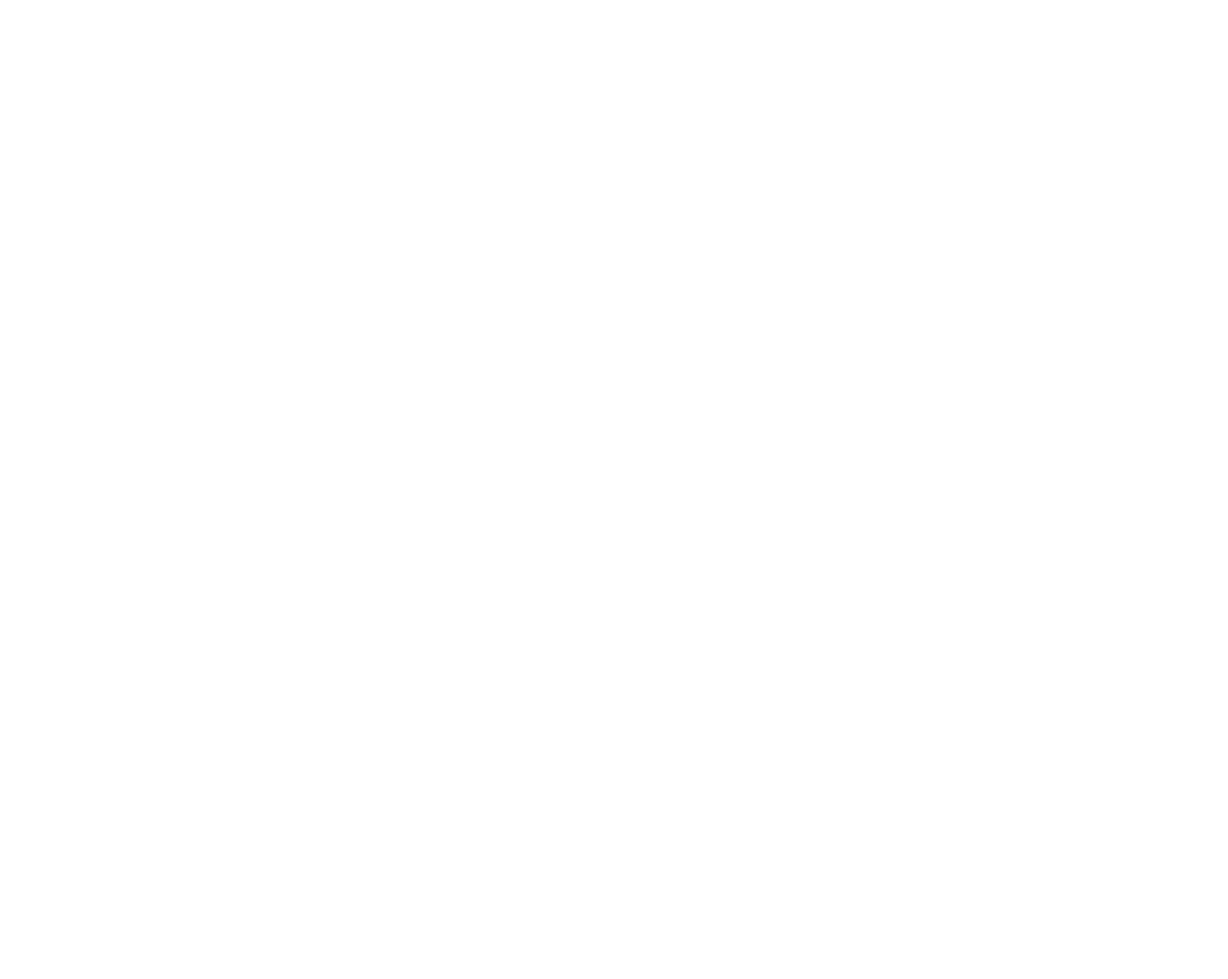
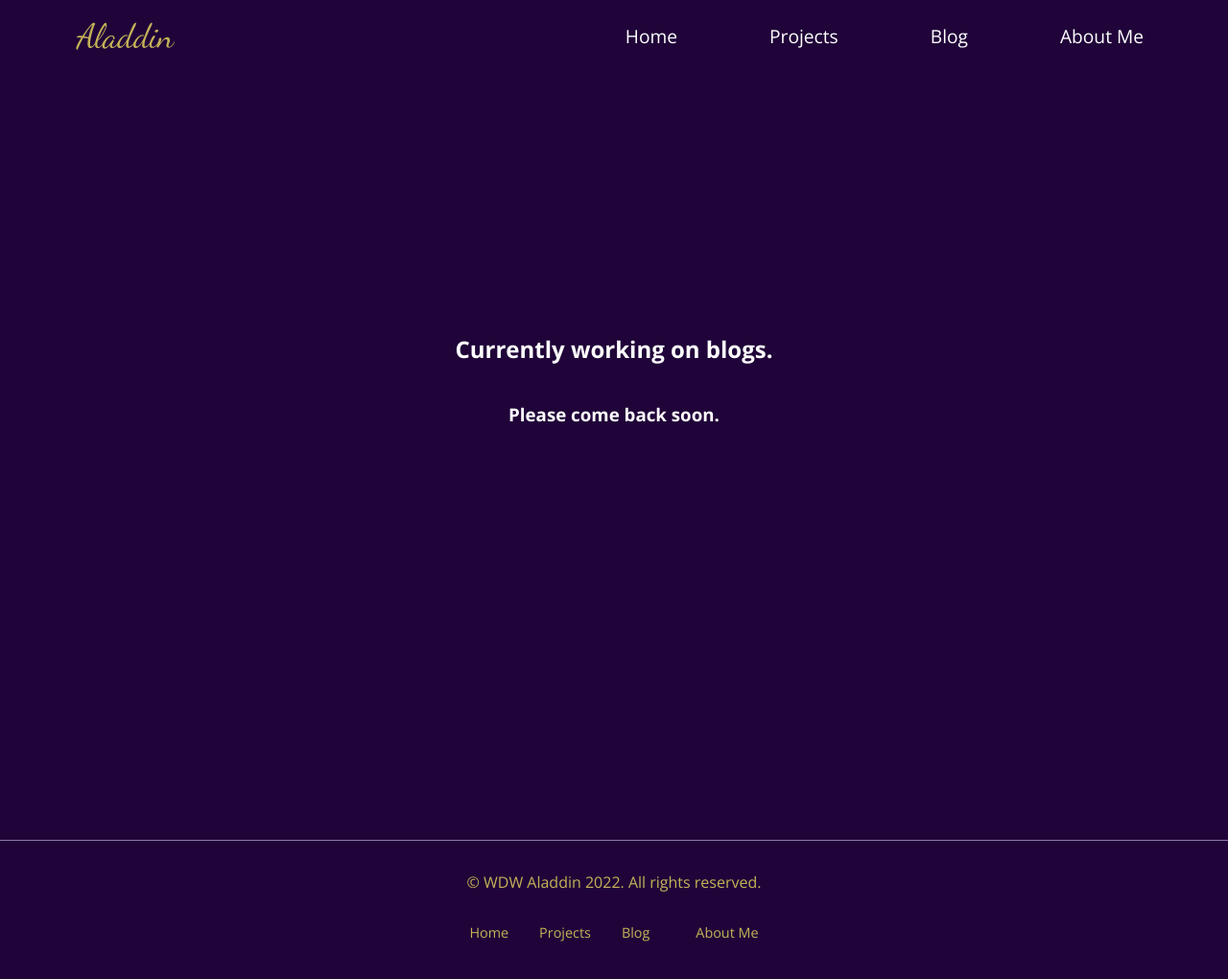
Before and after one commit to CSF2223/studentportfolio-PerunJoe, a plain HTML site: page blog.html in a window 1280 px wide. Shown: the whole page at 96% size. Before the commit the page ends 800 px from the top, so only its background shows below. Drawn offline with nearby package versions, Linux system fonts and the light colour scheme.

Commit message:
complete through 4.10

```diff
--- a/aboutMe.html
+++ b/aboutMe.html
@@ -0,0 +1,64 @@
+<!DOCTYPE html>
+<html lang="en">
+
+<head>
+    <meta charset="UTF-8">
+    <meta name="viewport" content="width=device-width, initial-scale=1.0">
+    <meta http-equiv="X-UA-Compatible" content="ie=edge">
+    <link rel="stylesheet" href="style.css" type"text/css" />
+    <link rel="stylesheet" href="nav.css" type"text/css" />
+    <title>About Me</title>
+</head>
+
+<body>
+    <!-- Navigation Menu-->
+    <nav class="navbar">
+        <!-- logo -->
+        <div class="logo">Aladdin</div>
+        <!-- hamburger toggle -->
+        <a href="#" class="toggle-button" </nav>
+            <span class="bar"></span>
+            <span class="bar"></span>
+            <span class="bar"></span>
+        </a>
+        <!-- page navigation links -->
+        <div class="navbar-links">
+            <ul>
+                <li><a href="index.html">Home</a></li>
+                <li><a href="projects.html">Projects</a></li>
+                <li><a href="blog.html">Blog</a></li>
+                <li><a href="aboutMe.html">About Me</a></li>
+            </ul><!-- close ul lists -->
+        </div> <!-- close navbar links class -->
+    </nav> <!-- close navbar class -->
+
+
+
+<section class="filler">
+    <h1>To be completed by student.</h1>
+    <h3>On their personal student portfolio.</h3>
+
+</section>
+
+
+
+
+    <footer>
+        <p class="copyright">&copy; WDW Aladdin 2022.
+        All rights reserved.</p>
+        <ul class="bottomNav">
+            <li><a href="index.html">Home</a></li>
+            <li class="divider"> </li>
+            <li><a href="projects.html">Projects</a></li>
+            <li class="divider"> </li>
+            <li><a href="blog.html">Blog</a></li>
+            <li class="divider"> </li>
+            <li class="divider"> </li>
+             <li><a href="aboutMe.html">About Me</a></li>
+        </ul>
+    </footer>
+
+    <script type="text/javascript" src="script.js"></script>
+</body>
+
+</html>
--- a/blog.html
+++ b/blog.html
@@ -0,0 +1,64 @@
+<!DOCTYPE html>
+<html lang="en">
+
+<head>
+    <meta charset="UTF-8">
+    <meta name="viewport" content="width=device-width, initial-scale=1.0">
+    <meta http-equiv="X-UA-Compatible" content="ie=edge">
+    <link rel="stylesheet" href="style.css" type"text/css" />
+    <link rel="stylesheet" href="nav.css" type"text/css" />
+    <title>Aladdin's Blog</title>
+</head>
+
+<body>
+    <!-- Navigation Menu-->
+    <nav class="navbar">
+        <!-- logo -->
+        <div class="logo">Aladdin</div>
+        <!-- hamburger toggle -->
+        <a href="#" class="toggle-button" </nav>
+            <span class="bar"></span>
+            <span class="bar"></span>
+            <span class="bar"></span>
+        </a>
+        <!-- page navigation links -->
+        <div class="navbar-links">
+            <ul>
+                <li><a href="index.html">Home</a></li>
+                <li><a href="projects.html">Projects</a></li>
+                <li><a href="blog.html">Blog</a></li>
+                <li><a href="aboutMe.html">About Me</a></li>
+            </ul><!-- close ul lists -->
+        </div> <!-- close navbar links class -->
+    </nav> <!-- close navbar class -->
+
+
+
+<section class="filler">
+    <h1>Currently working on blogs.</h1>
+    <h3>Please come back soon.</h3>
+
+</section>
+
+
+
+
+    <footer>
+        <p class="copyright">&copy; WDW Aladdin 2022.
+        All rights reserved.</p>
+        <ul class="bottomNav">
+            <li><a href="index.html">Home</a></li>
+            <li class="divider"> </li>
+            <li><a href="projects.html">Projects</a></li>
+            <li class="divider"> </li>
+            <li><a href="blog.html">Blog</a></li>
+            <li class="divider"> </li>
+            <li class="divider"> </li>
+             <li><a href="aboutMe.html">About Me</a></li>
+        </ul>
+    </footer>
+
+    <script type="text/javascript" src="script.js"></script>
+</body>
+
+</html>
--- a/nav.css
+++ b/nav.css
@@ -68,6 +68,27 @@ black: #000
     border-radius: 10px;
 }
 
+.bottomNav{
+    margin: 0;
+    padding: 0;
+    display:  flex;
+    justify-content: center;
+    align-items: center;
+}
+
+.bottomNav li {
+    list-style: none;
+    font-size: 0.9rem;
+    padding:0 0.5rem;
+}
+.bottomNav li a {
+    text-decoration: none;
+    color: #c5b358;
+    display: block;
+}
+
+
+
 
 @media (max-width: 800px) {
     .toggle-button {
--- a/style.css
+++ b/style.css
@@ -46,7 +46,7 @@ body {
 }
 
 .heroText {
-    font-size: 0.7rem;
+    font-size: 0.8rem;
     padding-bottom: 2rem;
     text-align: center;
     letter-spacing: 5px;
@@ -146,9 +146,30 @@ body {
     padding: 1.5rem;
 }
 
+footer {
+    text-align: center;
+    color: #c5b358;
+    margin: 10rem 0;
+    border-top: 1px solid #9277AC;
+}
+
+.copyright {
+    margin: 1rem;
+    padding: 1rem;
+    font-size: 1rem;
+    color: #c5b358;
+    display: block;
+}
 
 
-
+.filler {
+    display: flex;
+    flex-direction: column;
+    justify-content: center;
+    align-items: center;
+    margin: 0;
+    height: 80vh;
+}
 
 
 
```
Also changed, not shown: index.html (+15 -3 lines), projects.html (+15 -1 lines).
